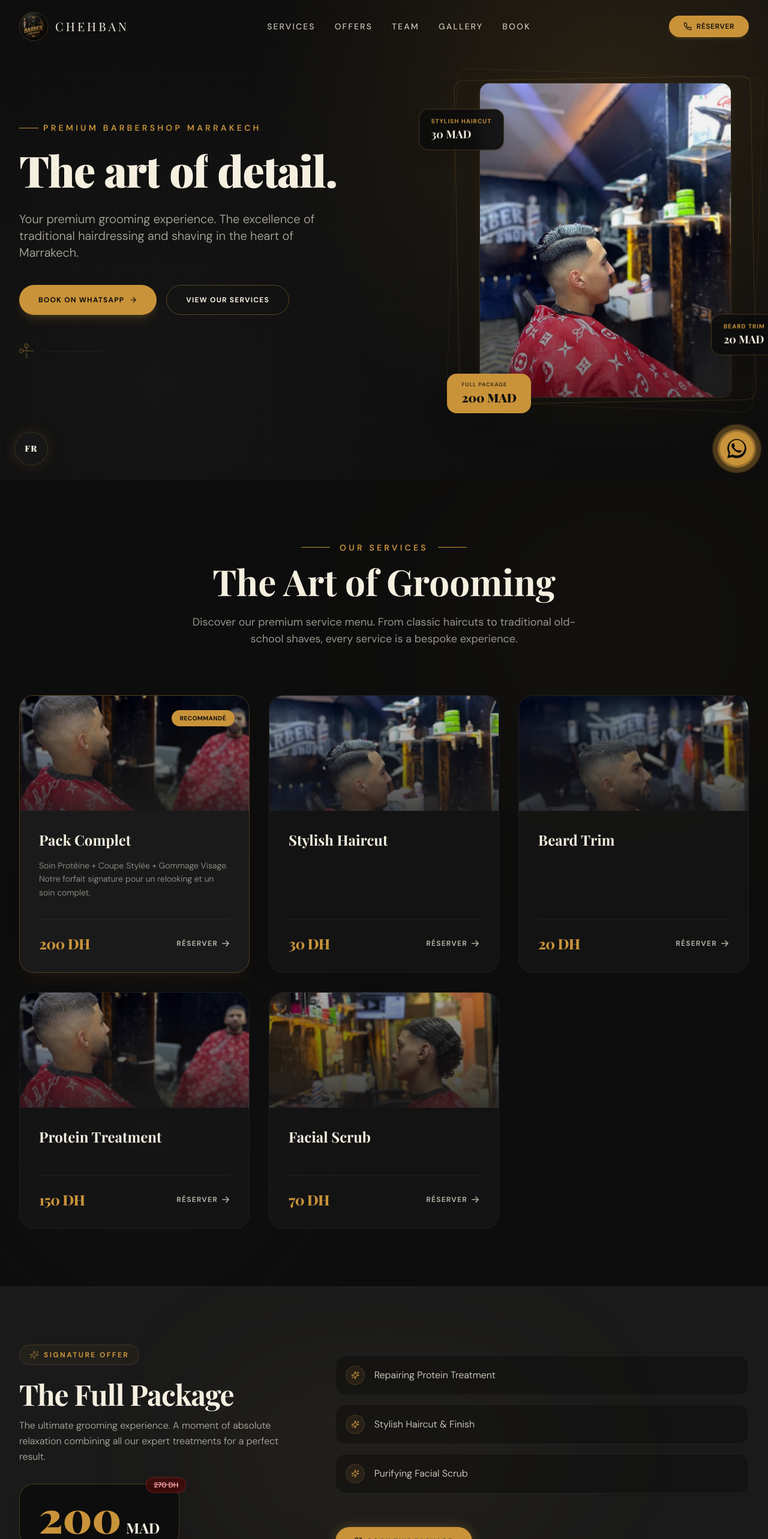
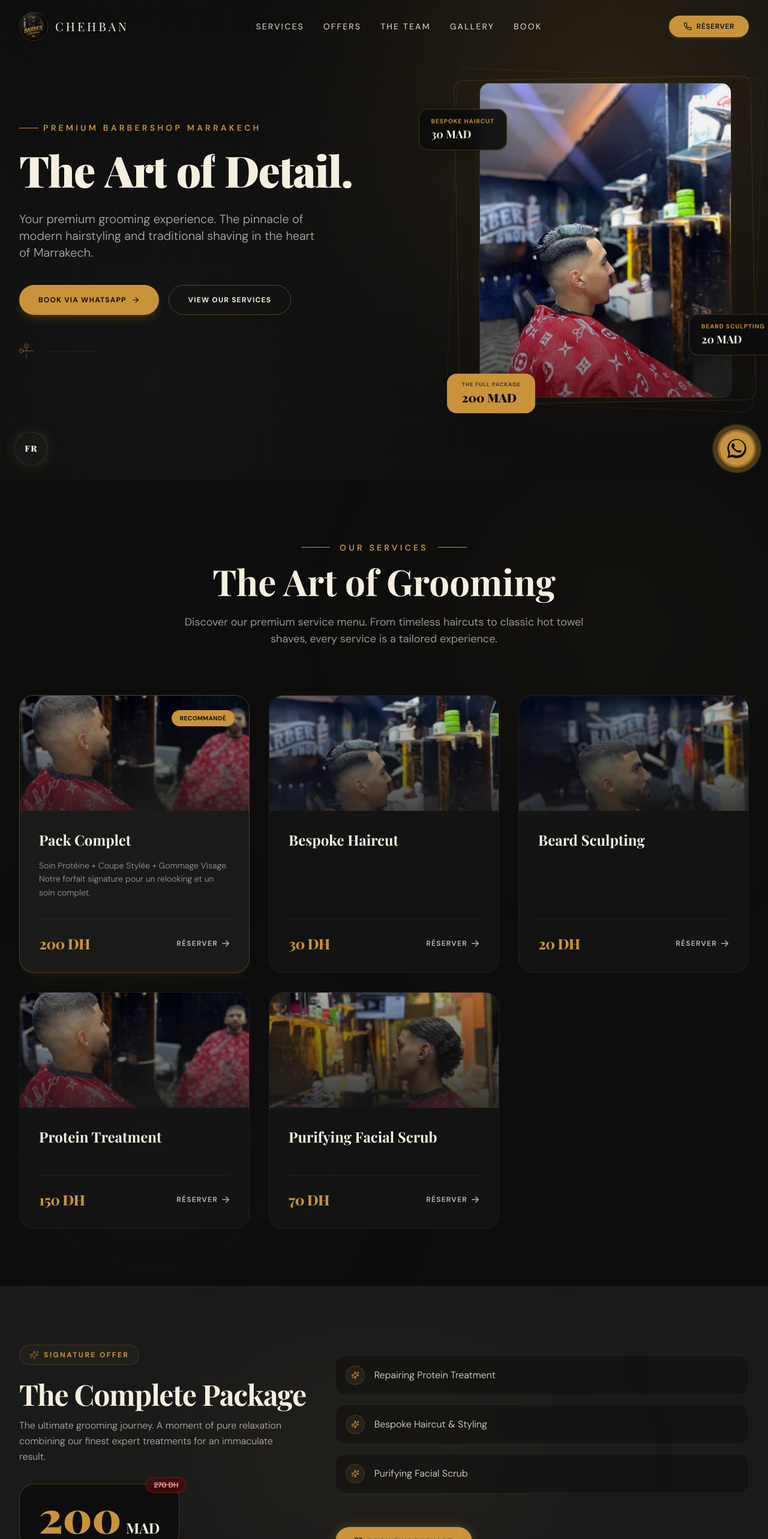
Before and after one commit to AchrafJlaghmi/barber-chehban, a Next.js app: page /en in a window 1280 px wide. Shown: the top 2566 px of the page at 60% size. Built offline with nearby package versions, Linux system fonts and the light colour scheme.

Commit message:
Refine English translations for a more premium and natural tone

```diff
--- a/app/[lang]/layout.tsx
+++ b/app/[lang]/layout.tsx
@@ -29,14 +29,14 @@ export const viewport: Viewport = {
 export async function generateMetadata({ params }: { params: { lang: Locale } }): Promise<Metadata> {
   const isEn = params.lang === 'en';
   return {
-    title: isEn ? "Barber Chehban | Best Hairdresser & Barber in Marrakech, Massira 2" : "Barber Chehban | Meilleur Coiffeur & Barbier à Marrakech, Massira 2",
-    description: isEn ? "Barber Chehban is the ultimate barbershop in Marrakech (Massira 2). Enjoy stylish haircuts, protein treatments, and expert beard trims by Mehdi and Achraf." : "Barber Chehban est le salon de coiffure et barbier incontournable à Marrakech (Massira 2). Profitez de nos coupes stylées, soins protéine et tailles de barbe expertes par Mehdi et Achraf.",
+    title: isEn ? "Barber Chehban | Premium Barbershop in Marrakech, Massira 2" : "Barber Chehban | Meilleur Coiffeur & Barbier à Marrakech, Massira 2",
+    description: isEn ? "Barber Chehban is the premier barbershop in Marrakech (Massira 2). Experience bespoke haircuts, advanced protein treatments, and expert beard grooming by Mehdi and Achraf." : "Barber Chehban est le salon de coiffure et barbier incontournable à Marrakech (Massira 2). Profitez de nos coupes stylées, soins protéine et tailles de barbe expertes par Mehdi et Achraf.",
     keywords: isEn ? ["barber marrakech", "hairdresser marrakech", "barber massira 2", "best barber marrakech", "barber chehban", "men's haircut marrakech", "protein treatment marrakech", "beard trim marrakech", "men's hair salon massira 2"] : ["barbier marrakech", "coiffeur marrakech", "barber marrakech", "barber massira 2", "meilleur coiffeur marrakech", "barber chehban", "coiffure homme marrakech", "soin proteine marrakech", "taille de barbe marrakech", "salon de coiffure homme massira 2"],
     authors: [{ name: "Barber Chehban" }],
     robots: "index, follow",
     openGraph: {
-      title: isEn ? "Barber Chehban | Best Hairdresser & Barber in Marrakech" : "Barber Chehban | Meilleur Coiffeur & Barbier à Marrakech, Massira 2",
-      description: isEn ? "Barber Chehban is the ultimate barbershop in Marrakech (Massira 2). Premium haircuts, protein treatments, and expert beard trims by our master barbers." : "Barber Chehban est le salon incontournable à Marrakech (Massira 2). Coupes premium, soins protéine et tailles de barbe expertes par nos maîtres barbiers.",
+      title: isEn ? "Barber Chehban | Premium Barbershop in Marrakech" : "Barber Chehban | Meilleur Coiffeur & Barbier à Marrakech, Massira 2",
+      description: isEn ? "Barber Chehban is the premier barbershop in Marrakech (Massira 2). Bespoke haircuts, protein treatments, and expert beard grooming by our master barbers." : "Barber Chehban est le salon incontournable à Marrakech (Massira 2). Coupes premium, soins protéine et tailles de barbe expertes par nos maîtres barbiers.",
       type: "website",
       locale: isEn ? "en_US" : "fr_MA",
       siteName: "Barber Chehban",
--- a/dictionaries/en.json
+++ b/dictionaries/en.json
@@ -2,7 +2,7 @@
   "navigation": {
     "prestations": "Services",
     "offres": "Offers",
-    "equipe": "Team",
+    "equipe": "The Team",
     "galerie": "Gallery",
     "reserver": "Book",
     "whatsapp": "Book on WhatsApp",
@@ -10,84 +10,84 @@
   },
   "hero": {
     "tagline": "Premium Barbershop Marrakech",
-    "headline": "The art of detail.",
-    "subheadline": "Your premium grooming experience. The excellence of traditional hairdressing and shaving in the heart of Marrakech.",
-    "cta_whatsapp": "Book on WhatsApp",
-    "cta_prestations": "View our services",
-    "badge_coupe": "Stylish Haircut",
-    "badge_barbe": "Beard Trim",
-    "badge_pack": "Full Package",
+    "headline": "The Art of Detail.",
+    "subheadline": "Your premium grooming experience. The pinnacle of modern hairstyling and traditional shaving in the heart of Marrakech.",
+    "cta_whatsapp": "Book via WhatsApp",
+    "cta_prestations": "View Our Services",
+    "badge_coupe": "Bespoke Haircut",
+    "badge_barbe": "Beard Sculpting",
+    "badge_pack": "The Full Package",
     "currency": "MAD"
   },
   "services": {
     "subtitle": "Our Services",
     "title": "The Art of Grooming",
-    "desc": "Discover our premium service menu. From classic haircuts to traditional old-school shaves, every service is a bespoke experience.",
+    "desc": "Discover our premium service menu. From timeless haircuts to classic hot towel shaves, every service is a tailored experience.",
     "list": {
       "coupe": {
-        "name": "Stylish Haircut",
-        "desc": "Consultation, shampoo, tailored scissors or clippers cut, styling and premium finish."
+        "name": "Bespoke Haircut",
+        "desc": "Consultation, refreshing shampoo, precision cut using scissors or clippers, styling, and a premium finish."
       },
       "barbe": {
-        "name": "Beard Trim",
-        "desc": "Precise lining, scissors trim, straight-razor contouring, and nourishing oil application."
+        "name": "Beard Sculpting",
+        "desc": "Precision lining, scissor trimming, straight-razor contouring, and application of nourishing beard oil."
       },
       "proteine": {
         "name": "Protein Treatment",
-        "desc": "Deep repairing and smoothing treatment for silky, shiny, and perfectly disciplined hair."
+        "desc": "Deep repairing and smoothing treatment for silky, glossy, and perfectly manageable hair."
       },
       "gommage": {
-        "name": "Facial Scrub",
-        "desc": "Gentle exfoliation to remove dead cells, purify pores, and revive the complexion, completed with a massage."
+        "name": "Purifying Facial Scrub",
+        "desc": "Gentle exfoliation to remove dead cells, cleanse pores, and brighten your complexion, finished with a relaxing massage."
       }
     }
   },
   "pack": {
     "tagline": "Signature Offer",
-    "title": "The Full Package",
-    "desc": "The ultimate grooming experience. A moment of absolute relaxation combining all our expert treatments for a perfect result.",
+    "title": "The Complete Package",
+    "desc": "The ultimate grooming journey. A moment of pure relaxation combining our finest expert treatments for an immaculate result.",
     "price": "200 MAD",
     "includes": [
       "Repairing Protein Treatment",
-      "Stylish Haircut & Finish",
+      "Bespoke Haircut & Styling",
       "Purifying Facial Scrub"
     ],
-    "cta": "Book this Package"
+    "cta": "Book This Package"
   },
   "philosophy": {
     "subtitle": "Our Philosophy",
     "title": "The Heritage of Craftsmanship",
-    "desc1": "At Barber Chehban, we don't just cut hair. We perpetuate a tradition of excellence where every detail matters.",
-    "desc2": "Our shop in Massira 2 is designed as a true club for modern gentlemen. A place where technical expertise meets flawless service in a luxurious and relaxed atmosphere.",
-    "cta": "Discover our story"
+    "desc1": "At Barber Chehban, we don't just cut hair. We uphold a tradition of absolute excellence where every detail matters.",
+    "desc2": "Our shop in Massira 2 is envisioned as a true modern gentlemen's club. It's a space where technical mastery meets impeccable service in a luxurious, laid-back atmosphere.",
+    "cta": "Discover Our Story"
   },
   "team": {
-    "subtitle": "The Expertise",
-    "title": "Our Master Barbers",
-    "desc": "Passionate artisans, masters in the art of haircutting and traditional shaving. Discover the talents who will take care of you."
+    "subtitle": "Our Expertise",
+    "title": "The Master Barbers",
+    "desc": "Passionate artisans and masters in the art of haircutting and traditional shaving. Meet the talent dedicated to elevating your style."
   },
   "gallery": {
-    "subtitle": "Portfolio",
-    "title": "Our Work",
-    "desc": "A selection of our latest haircuts and beard trims. The excellence of our craftsmanship in pictures.",
+    "subtitle": "The Lookbook",
+    "title": "Our Creations",
+    "desc": "A glimpse into our craftsmanship. Every haircut and treatment is executed with surgical precision for an uncompromising finish.",
     "view": "View"
   },
   "location": {
     "subtitle": "Find Us",
     "title": "The Barbershop",
-    "desc": "Located in the heart of Massira 2, our shop welcomes you in an elegant and masculine setting, designed for your utmost comfort.",
+    "desc": "Located in the heart of Massira 2, our barbershop welcomes you to an elegant, masculine space designed for your utmost comfort.",
     "address": "Address",
     "address_val": "Near Dar Chifaa, Massira 2\nMarrakech 40140",
     "hours": "Opening Hours",
     "schedule1": "Monday – Saturday",
     "schedule2": "Sunday",
     "contact": "Contact",
-    "get_directions": "Get directions"
+    "get_directions": "Get Directions"
   },
   "booking": {
     "subtitle": "Book an Appointment",
-    "title": "Secure your Slot",
-    "desc": "Connect directly with our team via WhatsApp for real-time confirmation. Excellence doesn't wait.",
+    "title": "Reserve Your Slot",
+    "desc": "Connect directly with our team on WhatsApp for instant confirmation. Excellence shouldn't wait.",
     "form": {
       "firstname": "Your First Name",
       "phone": "Phone (+212...)",
@@ -98,11 +98,11 @@
       "slot": "Desired Date & Time",
       "submit": "Confirm Booking",
       "submitting": "Connecting to WhatsApp...",
-      "whatsapp_message": "Hello, I would like to book an appointment with {barber} for: {slot}. Name: {name}. Phone: {phone}"
+      "whatsapp_message": "Hello, I would like to book an appointment with {barber} on {date} at {time}. Name: {name}. Phone: {phone}"
     }
   },
   "footer": {
-    "desc": "The ultimate destination for demanding gentlemen in Marrakech. Haircuts, beards, and treatments in a premium setting.",
+    "desc": "The ultimate destination for discerning gentlemen in Marrakech. Haircuts, beard grooming, and premium treatments in an exclusive setting.",
     "quick_links": "Quick Links",
     "contact": "Contact",
     "rights": "All rights reserved."
```
